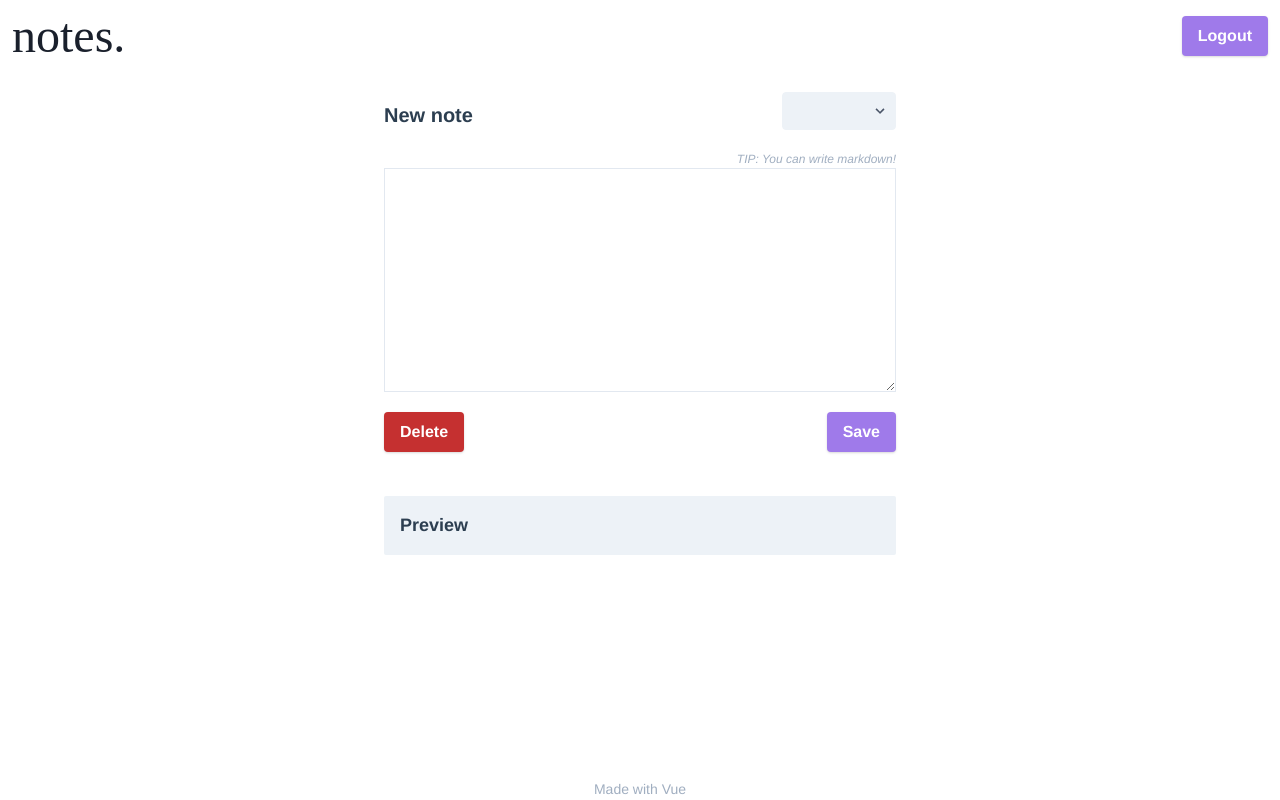
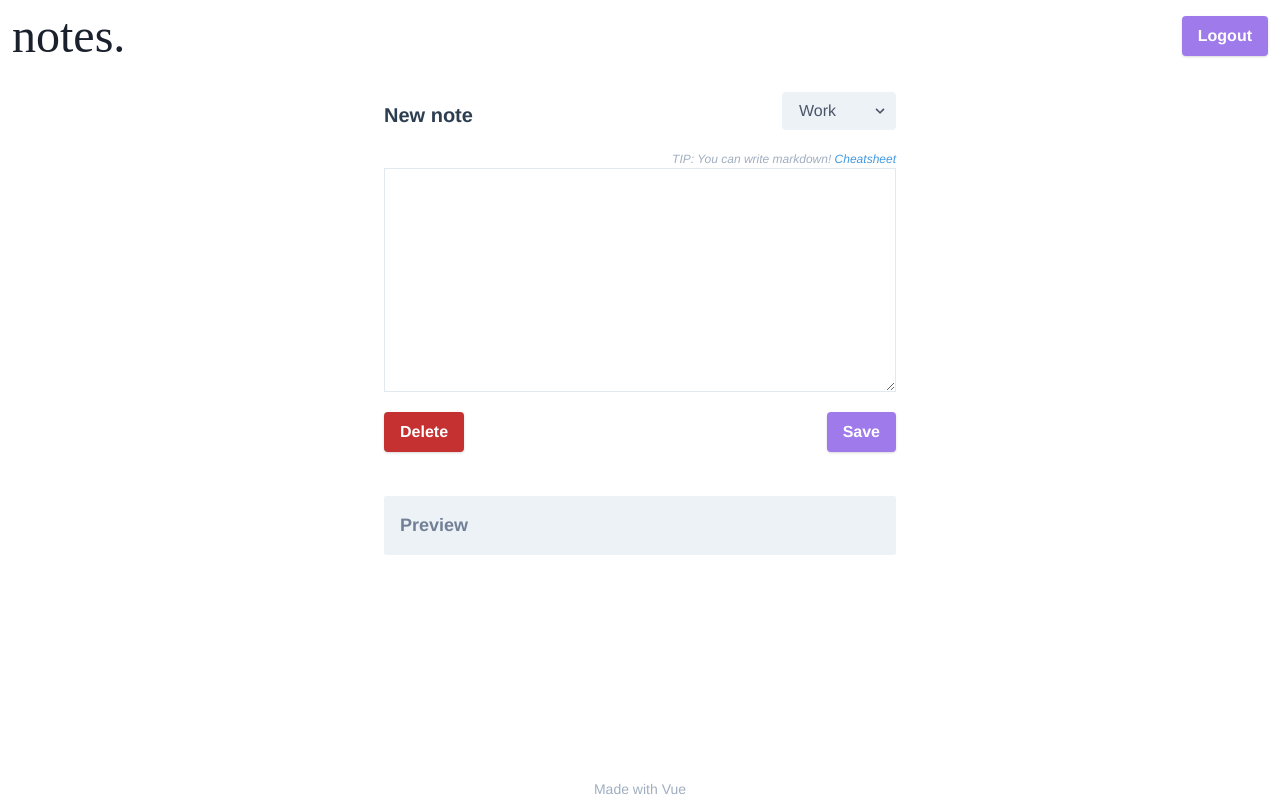
Before and after one commit to notes-app-variations/notes-vue, a Vue app: page /note in a window 1280 px wide. Built offline with nearby package versions, Linux system fonts and the light colour scheme; sample sign-in values are in the browser's storage; a web font is replaced by a local one.

Commit message:
:lipstick: minor style changes

```diff
--- a/src/components/NoteCard.vue
+++ b/src/components/NoteCard.vue
@@ -7,14 +7,14 @@
     <header class="flex justify-between">
       <h2>{{ note.title }}</h2>
       <span
-        class="inline-block bg-gray-200 rounded-full px-3 py-1 text-sm font-semibold text-gray-700 mr-2"
+        class="inline-block bg-gray-200 rounded-full px-3 py-1 text-sm font-semibold text-gray-700"
         >{{ note.category }}</span
       >
     </header>
 
     <p v-html="compiledNoteBody"></p>
     <footer class="flex justify-end mt-auto">
-      <p class="text-xs italic text-gray-400">{{ note.createdAt }}</p>
+      <p class="text-xs italic text-gray-500">{{ note.createdAt }}</p>
     </footer>
   </router-link>
 </template>
--- a/src/views/Note.vue
+++ b/src/views/Note.vue
@@ -7,12 +7,18 @@
         </h2>
         <category-selector
           v-on:change-category="onChangeCategory"
-          categorySelected="category"
+          :categorySelected="category"
+          :hasOptionForAll="false"
           class="ml-auto"
         />
       </div>
       <p class="text-xs italic ml-auto text-gray-500">
         TIP: You can write markdown!
+        <a
+          class=" text-blue-500"
+          href="https://github.com/adam-p/markdown-here/wiki/Markdown-Cheatsheet"
+          >Cheatsheet</a
+        >
       </p>
       <textarea
         :value="body"
@@ -20,11 +26,16 @@
         class="border w-full h-56"
       ></textarea>
       <div class="flex my-5">
-        <button class="btn-main bg-red-700 hover:bg-red-500">Delete</button>
+        <button
+          class="btn-main bg-red-700 hover:bg-red-500"
+          @click="deleteNote"
+        >
+          Delete
+        </button>
         <button class="btn-main ml-auto" type="submit">Save</button>
       </div>
     </form>
-    <section class="my-6 bg-gray-200 p-4 rounded-sm">
+    <section class="my-6 bg-gray-200 text-gray-600 p-4 rounded-sm">
       <h3>Preview</h3>
       <div v-html="compiledMarkdown"></div>
     </section>
@@ -114,6 +125,24 @@ export default {
       } else {
         this.alert = await result.json()
       }
+    },
+    async deleteNote(e) {
+      e.preventDefault()
+      const result = await fetch(
+        `http://localhost:5000/api/notes/${this.note._id}`,
+        {
+          method: "delete",
+          headers: {
+            Authorization: localStorage.getItem("token"),
+            "Content-Type": "application/json"
+          }
+        }
+      )
+      if (result.ok) {
+        this.$router.push("/notes")
+      } else {
+        this.alert = await result.json()
+      }
     }
   }
 }
```
